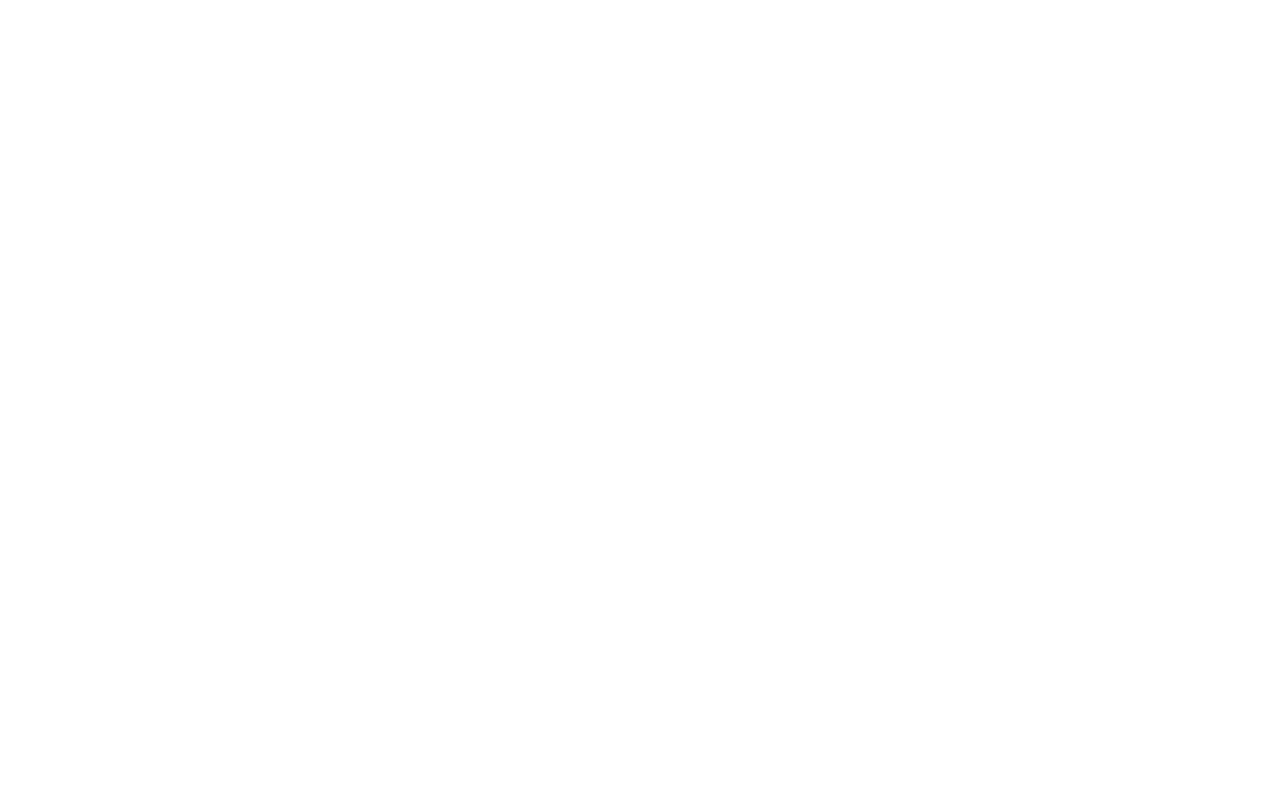
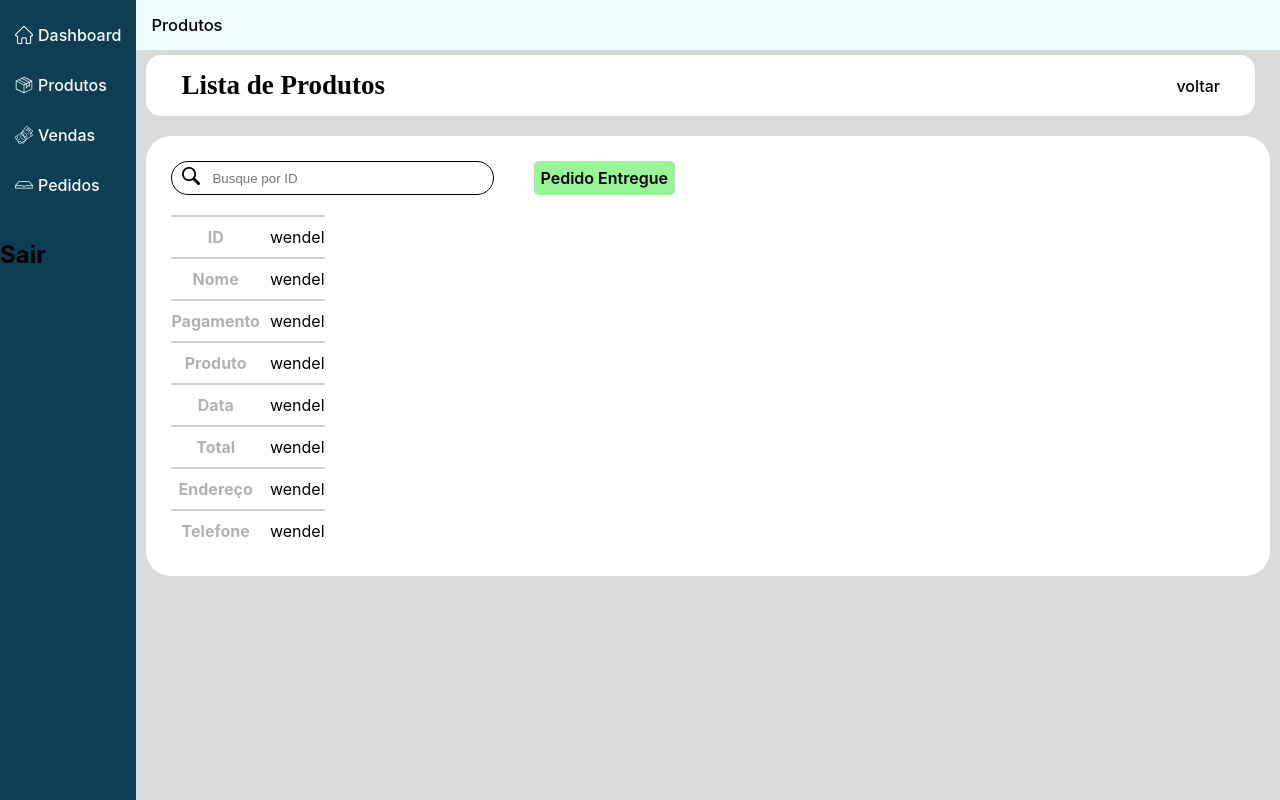
Before and after one commit to thetheu122/pizzaria-corleone, a React (Create React App) app in the folder frontend/: page /detalhes in a window 1280 px wide. Before the commit this address had no page. Built offline with nearby package versions, Linux system fonts and the light colour scheme.

Commit message:
Merge branch 'main' of https://github.com/thetheu122/pizzaria-corleone

```diff
--- a/frontend/package.json
+++ b/frontend/package.json
@@ -16,7 +16,7 @@
     "react-router-dom": "^6.16.0",
     "react-scripts": "5.0.1",
     "react-toastify": "^9.1.3",
-    "sass": "^1.67.0",
+    "sass": "^1.69.1",
     "styled-components": "^6.0.8",
     "web-vitals": "^2.1.4"
   },
--- a/frontend/src/components/compAtalhosAdm/index.js
+++ b/frontend/src/components/compAtalhosAdm/index.js
@@ -60,10 +60,12 @@
                     <h2>Pedidos</h2>
                 </div>
 
-                <div onClick={sairClick} className="pedido" id='botaoPraFazerOvideo'>
 
-                    <h2>Sair</h2>
-                </div>
+            </div>
+
+            <div>
+                <img src='' />
+                <h2>Sair</h2>
             </div>
         </div>
     )
--- a/frontend/src/components/compAtalhosAdm/index.scss
+++ b/frontend/src/components/compAtalhosAdm/index.scss
@@ -17,7 +17,7 @@
         flex-direction: row;
         color: #fff;
         align-items: center;
-        padding: 10px;
+        padding: 15px;
     }
 
     .container-atalhos > div:hover {
--- a/frontend/src/index.js
+++ b/frontend/src/index.js
@@ -21,7 +21,7 @@
 import EnderecoPedido from './pages/enderecopedido';
 import Confirmacaopedidos from './pages/confirmacaopedidos';
 import EditarProduto from './pages/editarProduto';
-
+import MaisDetalhes from './pages/maisDetalhes';
 
 
 const root = ReactDOM.createRoot(document.getElementById('root'));
@@ -44,7 +44,7 @@
         <Route path='/pedido2' element={<EnderecoPedido/>} />
         <Route path='/pedido3' element={<Confirmacaopedidos/>} />
         <Route path='/produto/alterar/:id' element={<EditarProduto/>} />
-
+        <Route path='/detalhes' element={<MaisDetalhes/>} />
       </Routes>
     </BrowserRouter>
   </React.StrictMode>
--- /dev/null
+++ b/frontend/src/pages/maisDetalhes/index.js
@@ -0,0 +1,97 @@
+
+import CompAtalhosAdm from '../../components/compAtalhosAdm'
+import Lupa from '../../assets/images/pictures/lupa 1.png'
+import { useState } from 'react'
+import './index.scss'
+
+
+
+export default function MaisDetalhes() {
+
+
+    const[idProduto, setIdProduto] = useState("")
+    const[ filtro, setFiltro] = useState('')
+
+    return (
+        <div className='pagina-mais-detalhes'>
+            <CompAtalhosAdm />
+            <div className='container-mais'>
+                <div className='cabecalho-mais'>
+                    <h2>Produtos</h2>
+                </div>
+
+                <div className="sub-titulo-mais">
+                    <h1>Lista de Produtos</h1>
+
+                    <div>
+                        <img src="" />
+                        <p>voltar</p>
+                    </div>
+                </div>
+
+                <div className='conteudo-mais'>
+
+                    <div className='parte-dos-filtros'>
+
+                        <div className="buscar-mais">
+                            <div><img src={Lupa} /></div>
+                            <input type="text" placeholder="Busque por ID " value={filtro} onChange={e => setFiltro(e.target.value)} />
+                        </div>
+
+                        <div className='pedido-mais'>
+                            <p>Pedido Entregue</p>
+                        </div>
+                    </div>
+
+                    <table className='tabela-mais-detalhes'>
+                        <thead>
+                            <tr>
+                            <th className="comp-linha"></th>
+                                <th>ID</th>
+                                <th className="comp-linha"></th>
+                                <th>Nome</th>
+                                <th className="comp-linha"></th>
+                                <th>Pagamento</th>
+                                <th className="comp-linha"></th>
+                                <th>Produto</th>
+                                <th className="comp-linha"></th>
+                                <th>Data</th>
+                                <th className="comp-linha"></th>
+                                <th>Total</th>
+                                <th className="comp-linha"></th>
+                                <th>Endereço</th>
+                                <th className="comp-linha"></th>
+                                <th>Telefone</th>
+                            </tr>
+                        </thead>
+
+                        <tbody>
+
+                            <tr>
+                            <td className="comp-linha"></td>
+                                <td>wendel</td>
+                                <td className="comp-linha"></td>
+                                <td>wendel</td>
+                                <td className="comp-linha"></td>
+                                <td>wendel</td>
+                                <td className="comp-linha"></td>
+                                <td>wendel</td>
+                                <td className="comp-linha"></td>
+                                <td>wendel</td>
+                                <td className="comp-linha"></td>
+                                <td>wendel</td>
+                                <td className="comp-linha"></td>
+                                <td>wendel</td>
+                                <td className="comp-linha"></td>
+                                <td>wendel</td>
+                            </tr>
+                        </tbody>
+                    </table>
+
+
+
+                </div>
+            </div>
+        </div>
+    )
+}
--- /dev/null
+++ b/frontend/src/pages/maisDetalhes/index.scss
@@ -0,0 +1,133 @@
+
+
+
+.pagina-mais-detalhes{
+    display: flex;
+    flex-direction: row;
+    background-color: #D9D9D9;
+    height: 100vh;
+
+        .container-mais {
+            display: flex;
+            flex-direction: column;
+            width: 100%;
+        }
+
+        .cabecalho-mais {
+            background-color: #eefaff;
+            display: flex;
+            justify-content: flex-start;
+            padding: 15px;
+            font-size: 11px;
+        }
+
+        .cabecalho-mais h2 {
+            font-weight: 500;
+        }
+
+        .sub-titulo-mais {
+            margin: 5px 25px 10px 10px;
+            border-radius: 15px;
+            display: flex;
+            font-size: 14px;
+            padding: 15px 35px;
+            background-color: #fff;
+            align-items: center;
+            justify-content: space-between;
+        }
+
+        .sub-titulo-mais h1 {
+            font-weight: 600;
+            font-size: 27px;
+            font-family: none;
+        }
+
+        .sub-titulo-mais div {
+            display: flex;
+            align-items: center;
+        }
+
+        .sub-titulo-mais p {
+            font-size: 16px;
+            font-weight: 500;
+        }
+
+
+        .conteudo-mais {
+            background-color: #ffffff;
+            border-radius: 25px;
+            padding: 25px;
+            margin: 10px;
+        }
+
+        .parte-dos-filtros {
+            display: flex;
+            flex-direction: row;
+            align-items: center;
+        }
+
+
+        .buscar-mais {
+            display: flex;
+            border: 1px solid #000;
+            width: 30%;
+            padding: 5px 10px;
+            border-radius: 55px;
+            height: 10%;
+            align-items: center;
+            margin-right: 15px;
+        }
+
+        .buscar-mais input {
+            width: 100%;
+            height: 100%;
+            outline: none;
+            border: none;
+            margin-left: 10px;
+
+        }
+
+        .pedido-mais{
+            background-color: #97F595;
+           padding: 7px;
+           border-radius: 5px;
+            margin-left: 25px;
+            font-weight: 600;
+        }
+
+        .tabela-mais-detalhes {
+            display: flex;
+            margin-top: 20px;
+        }
+
+        .tabela-mais-detalhes thead tr {
+            display: flex;
+            flex-direction: column;
+            color: #b1b1b1;
+        }
+
+        .tabela-mais-detalhes thead th {
+            padding: 10px 0px;
+            margin-right: 10px;
+        }
+
+
+        .comp-linha {
+            background-color: #cfcfcf;
+            height: 1px !important;
+            padding: 1px !important;
+            width: 100%;
+        }
+
+        .tabela-mais-detalhes tbody tr {
+            display: flex;
+            flex-direction: column;
+        }
+
+        .tabela-mais-detalhes tbody td {
+            padding: 10px 0px 10px 0px;
+        }
+
+
+
+}
```
Also changed, not shown: 1 other file (tests, documents, lock files or other folders).
